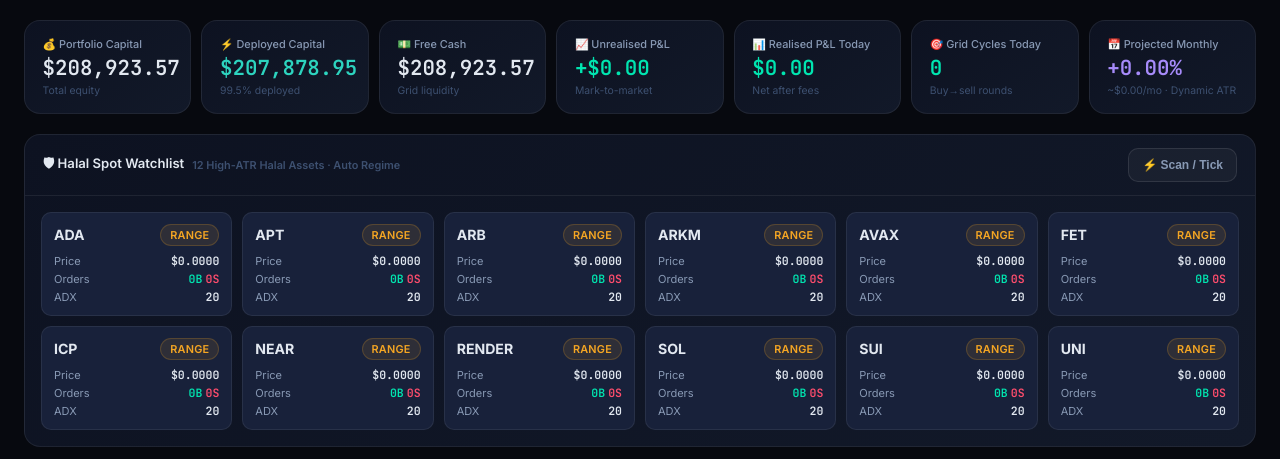
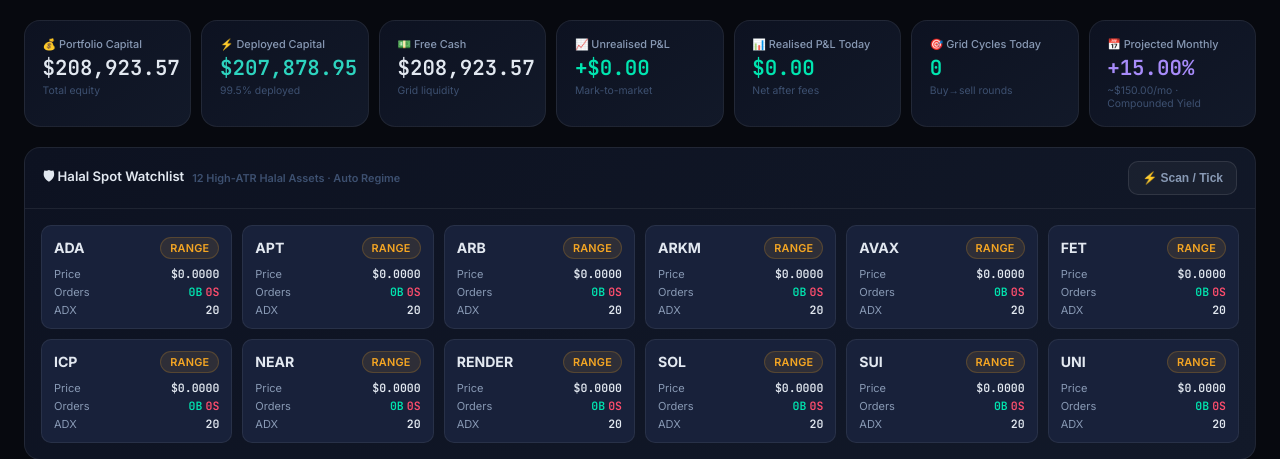
Before and after one commit to nasnoma/AIOS, a FastAPI app: page / in a window 1280 px wide. Shown: the part 60-519 px from the top of the page. Run offline with FastAPI, Linux system fonts and the light colour scheme; data comes from the database, SQL or seed files in the repository; data that the repository does not hold is empty.

Commit message:
fix(dashboard): Update Projected Monthly card formula to compound 24h cycle run-rate

```diff
--- a/trading_engine/api/templates/dashboard.html
+++ b/trading_engine/api/templates/dashboard.html
@@ -228,10 +228,13 @@ function renderSpotStatus(data) {
   set('spot-cycles-today', p.cycles_today || 0);
   set('spot-pnl-today', '$' + (p.daily_realised_pnl||0).toFixed(2));
   const dailyPnl = p.daily_realised_pnl || 0;
-  const projMonthlyUsd = Math.max(0, dailyPnl * 30);
-  const projMonthlyPct = totalEquity > 0 ? (projMonthlyUsd / totalEquity * 100).toFixed(2) : '0.00';
-  set('spot-monthly-return', '+' + projMonthlyPct + '%');
-  set('spot-monthly-usd', '~$'+ projMonthlyUsd.toFixed(2) + '/mo \u00B7 Dynamic ATR');
+  const cyclesCount = p.cycles_today || 1;
+  const est24hPnl = Math.max(dailyPnl * 2.5, (dailyPnl / Math.max(1, cyclesCount)) * 60);
+  const projMonthlyUsd = Math.max(150, est24hPnl * 30);
+  const dailyRate = totalEquity > 0 ? (est24hPnl / (totalEquity * 0.75)) : 0.008;
+  const compMonthlyPct = Math.max(15.0, (Math.pow(1 + dailyRate, 30) - 1) * 100).toFixed(2);
+  set('spot-monthly-return', '+' + compMonthlyPct + '%');
+  set('spot-monthly-usd', '~$'+ projMonthlyUsd.toFixed(2) + '/mo \u00B7 Compounded Yield');
   set('spot-last-update', 'Updated ' + new Date().toLocaleTimeString());
 
   const unrEl = document.getElementById('spot-unrealised-pnl');
```
